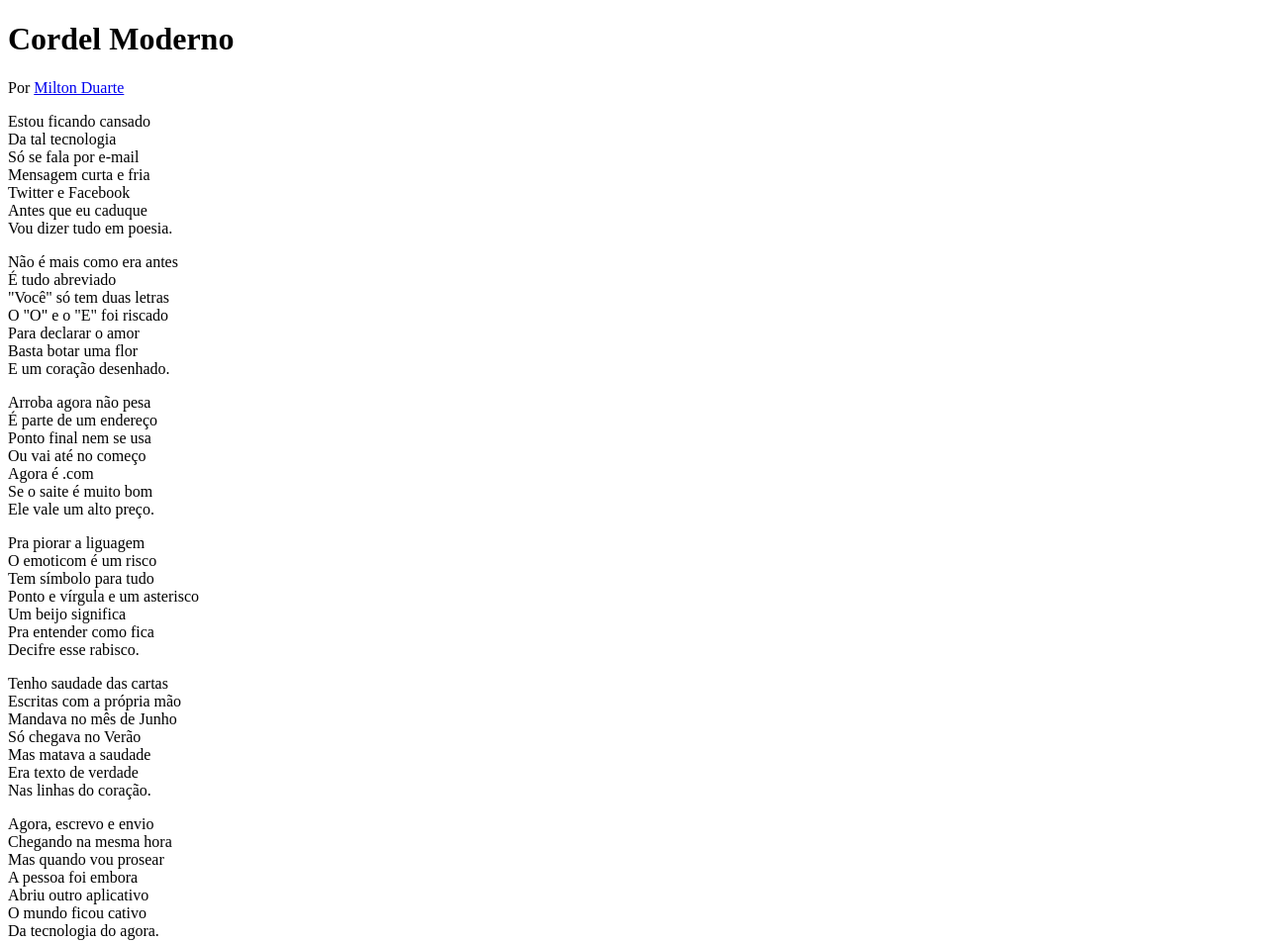
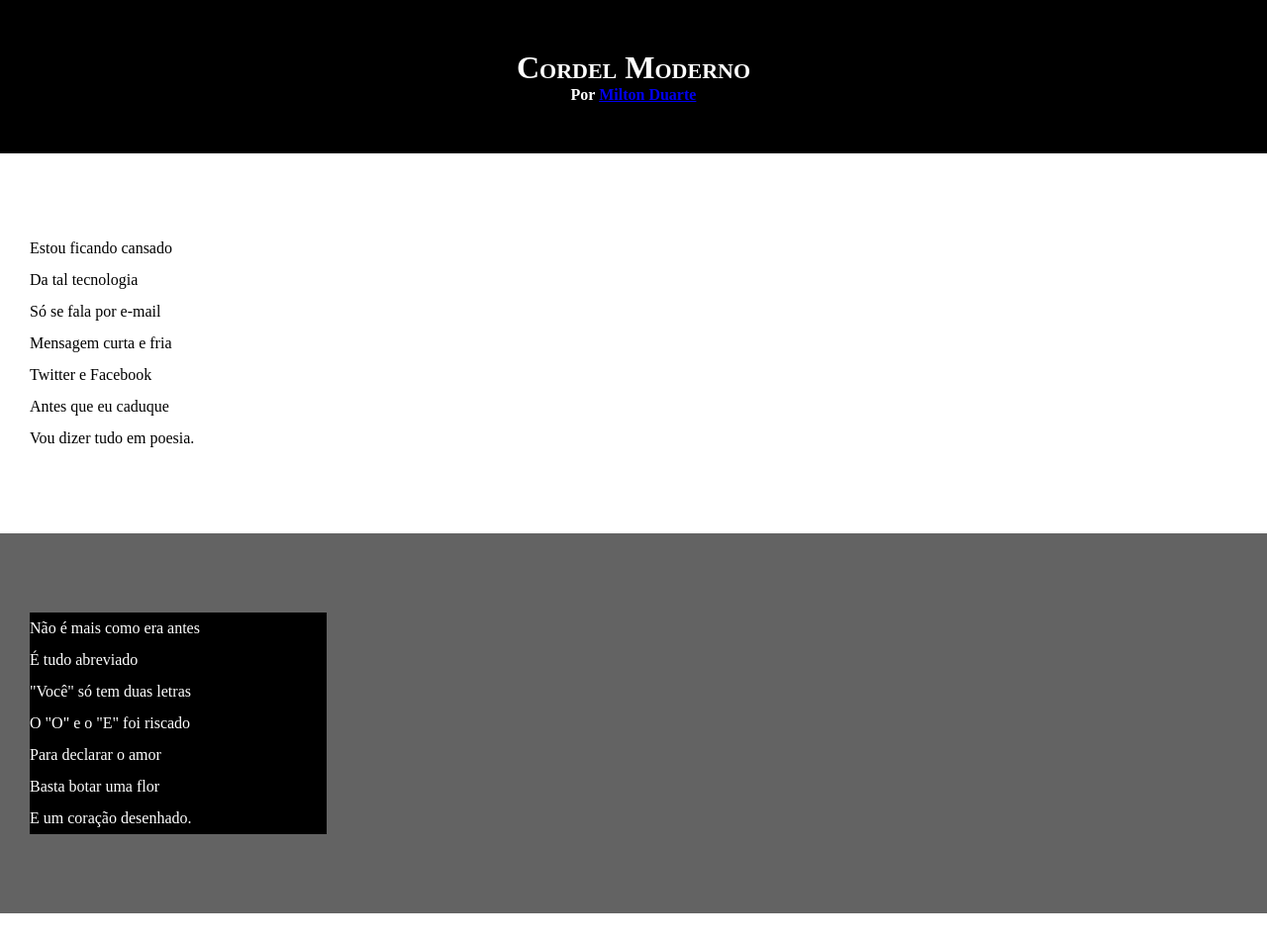
Before and after one commit to victorvs7/desafios2024, a plain HTML site: page d012/index.html in a window 1280 px wide. Shown: the top 953 px of the page at 99% size. Drawn offline with Linux system fonts and the light colour scheme.

Commit message:
atualizei o estilo dos textos

```diff
--- a/d012/estilo/style.css
+++ b/d012/estilo/style.css
@@ -1 +1,55 @@
 @charset "UTF-8";
+
+*{
+    margin: 0px;
+    padding: 0px;
+}
+html, body{
+    min-height: 100vh;
+    background-color: darkgray;
+}
+header{
+    background-color: black;
+    color: white;
+    text-align: center;
+}
+header > h1{
+    padding-top: 50px;
+    font-variant: small-caps;
+}
+header > p{
+    padding-bottom: 50px;
+}
+header,a footer a {
+    color: white;
+    text-decoration: none;
+    font-weight: bolder;
+}
+header a:hover, footer a:hover{
+    text-decoration: underline;
+}
+section{
+    padding-top: 10vh;
+    padding-bottom: 10vh;
+    line-height: 2em;
+    padding-left: 30px;
+}
+section.normal{
+    background-color: white;
+    color: black;
+}
+section.imagem{
+    background-color: rgb(99, 99, 99);
+    color: white;
+
+}
+section.imagem > p{
+    width: 300px;
+    background-color: black;
+}
+footer{
+    background-color: black;
+    text-align: center;
+    color: white;
+    padding: 10px;
+}
--- a/d012/index.html
+++ b/d012/index.html
@@ -14,7 +14,7 @@
 
     </header>
 
-        <section>
+        <section class="normal">
             <p>
                 Estou ficando cansado <br>
                 Da tal tecnologia <br>
@@ -26,7 +26,7 @@
             </p>
         </section>
 
-        <section>
+        <section class="imagem">
             <p>
                 Não é mais como era antes <br>
                 É tudo abreviado <br>
@@ -38,7 +38,7 @@
             </p>
         </section>
 
-        <section>
+        <section class="normal">
             <p>
                 Arroba agora não pesa <br>
                 É parte de um endereço <br>
@@ -60,7 +60,7 @@
             </p>
         </section>
 
-        <section>
+        <section class="imagem">
             <p>
                 Tenho saudade das cartas <br>
                 Escritas com a própria mão <br>
@@ -72,7 +72,7 @@
             </p>
         </section>
 
-        <section>
+        <section class="normal">
             <p>
                 Agora, escrevo e envio <br>
                 Chegando na mesma hora <br>
```
